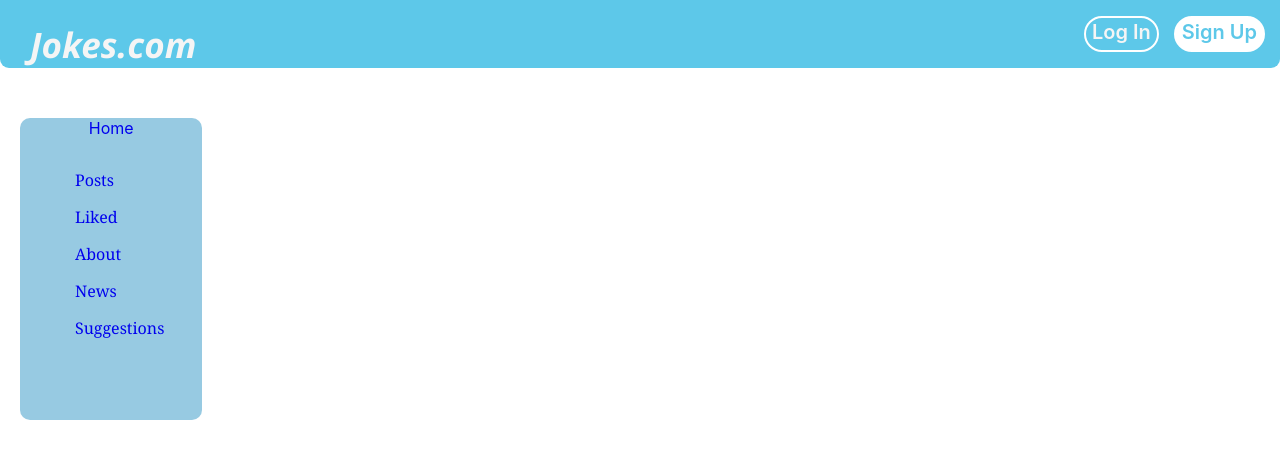
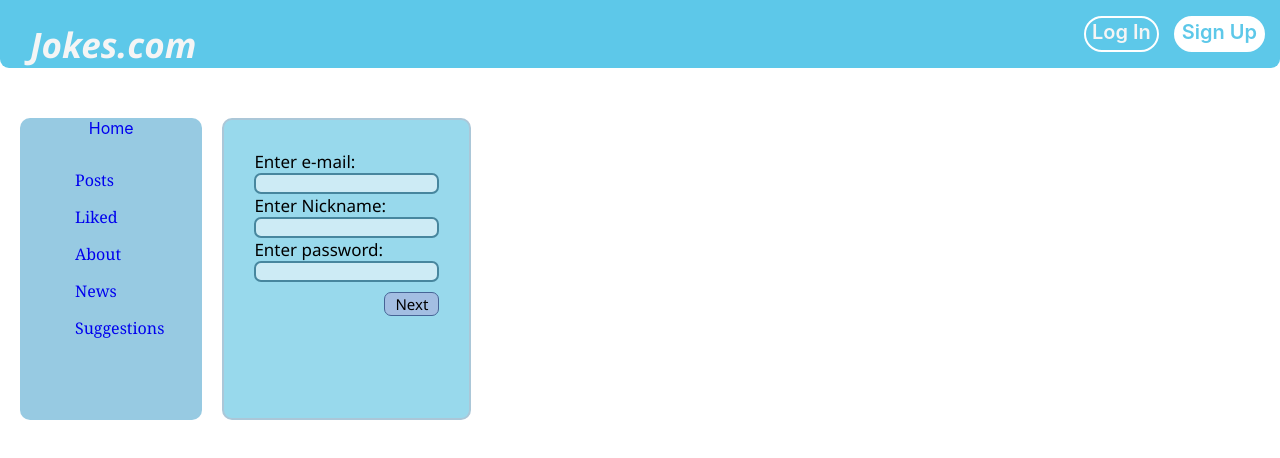
Before and after one commit to SergeyTsukanov/anekdot_site, a React (Create React App) app in the folder client/: page /signup in a window 1280 px wide. Shown: the top 458 px of the page. Built offline with nearby package versions, Linux system fonts and the light colour scheme.

Commit message:
Reg form added

```diff
--- a/client/package.json
+++ b/client/package.json
@@ -37,5 +37,5 @@
       "last 1 safari version"
     ]
   },
-  "proxy":"http://localhost:3001"
+  "proxy": "http://localhost:3001"
 }
--- a/client/src/App.js
+++ b/client/src/App.js
@@ -2,8 +2,10 @@
 import { BrowserRouter, NavLink, Route, Switch } from "react-router-dom";
 import { MainPage } from "./MainPage/MainPage.jsx"
 import { AboutPage } from "./About/AboutPage.jsx";
+import {RegForm} from "./RegForm/RegForm.jsx"
 import { NavBar } from "./NavBar/NavBar.jsx"
 import styles from "./App.module.css"
+
 
 function App() {
   return (
@@ -18,6 +20,7 @@
 
               <Route path="/" exact component={MainPage} />
               <Route path="/about" component={AboutPage} />
+              <Route path ="/signup" component={RegForm} />
 
             </Switch>
           </div>
--- a/client/src/Header/Header.jsx
+++ b/client/src/Header/Header.jsx
@@ -1,16 +1,26 @@
-import { NavLink } from 'react-router-dom'
-import styles from './Header.module.css'
+import { NavLink } from "react-router-dom";
+import styles from "./Header.module.css";
 
 export const Header = (props) => {
-    return <header className={styles.header}>
-        <div className={styles.container}>
-            <div className={styles.logo_container}>
-                <h1><NavLink to="/" className={styles.logo}>Jokes.com</NavLink> </h1>
-            </div>
-            <div className={styles.button_container}>
-                <a className={styles.button_log_in} href="#signin">Log In</a>
-                <a className={styles.button_sign_up} href="signup">Sign Up</a>
-            </div>
+  return (
+    <header className={styles.header}>
+      <div className={styles.container}>
+        <div className={styles.logo_container}>
+          <h1>
+            <NavLink to="/" className={styles.logo}>
+              Jokes.com
+            </NavLink>{" "}
+          </h1>
         </div>
+        <div className={styles.button_container}>
+          <a className={styles.button_log_in} href="#signin">
+            Log In
+          </a>
+          <a className={styles.button_sign_up} href="signup">
+            Sign Up
+          </a>
+        </div>
+      </div>
     </header>
-}
+  );
+};
--- /dev/null
+++ b/client/src/RegForm/RegForm.jsx
@@ -0,0 +1,40 @@
+import styles from "./RegForm.module.css";
+
+export const RegForm = (props) => {
+  return (
+    <form className={styles.RegForm}>
+      {/* <div className={styles.RegForm_container}> */}
+        {/* <div className={styles.inputs}> */}
+          {/* <div className={styles.inputs_container}> */}
+            {/* <div className={styles.email_input}> */}
+              <label className={styles.label_name}>
+                Enter e-mail:
+                <input className={styles.inputs} type="text" />
+              </label>
+            {/* </div> */}
+            {/* <div className={styles.nickname_input}> */}
+              <label className={styles.label_name}>
+                Enter Nickname:
+                <input className={styles.inputs} type="text" />
+              </label>
+            {/* </div> */}
+            {/* <div className={styles.password_input}> */}
+              <label className={styles.label_name}>
+                Enter password:
+                <input className={styles.inputs} type="text" />
+              </label>
+            {/* </div> */}
+          {/* </div> */}
+          {/* <div classname={styles.buttons}> */}
+            {/* <div className={styles.buttons_container}> */}
+              <div>
+                <input className={styles.next_button}  type="submit" value="Next" />
+              </div>
+              <div className={styles.back_button}> </div>
+            {/* </div> */}
+          {/* </div> */}
+        {/* </div> */}
+      {/* </div> */}
+    </form>
+  );
+};
--- /dev/null
+++ b/client/src/RegForm/RegForm.module.css
@@ -0,0 +1,38 @@
+.RegForm{
+    display: flex;
+    flex-direction: column;
+    margin-left: 20px;
+    border: solid 2px rgb(171, 199, 216);
+    border-radius: 10px;
+    background-color: rgb(152, 217, 236);
+    padding: 30px;
+
+}
+
+.label_name{
+    display: block;
+    justify-content: center;
+    font-family:'Segoe UI', Tahoma, Geneva, Verdana, sans-serif;
+    font-size: 17px;
+}
+
+.inputs{
+    display:block;
+    border: solid 2px rgb(71, 134, 158);
+    border-radius: 7px;
+    background-color: rgb(205, 235, 245);
+}
+
+.next_button{
+    font-family: 'Segoe UI', Tahoma, Geneva, Verdana, sans-serif;
+    font-size: 15px;
+    font-weight: 500;
+    margin-top: 10px;
+    padding-left: 10px;
+    padding-right: 10px;
+    float:right;
+    display: block;
+    border: solid 1px rgb(70, 100, 150);
+    border-radius: 7px;
+    background-color: rgb(163, 190, 226);
+}
--- a/package.json
+++ b/package.json
@@ -7,11 +7,12 @@
     "test": "echo \"Error: no test specified\" && exit 1",
     "client": "cd client && npm start",
     "server": "node  index.js",
-    "dev" : "concurrently  -n ' server,client' -c 'green,blue' \"nodemon index.js\" \"npm rum client\" "
+    "dev": "concurrently  -n ' server,client' -c 'green,blue' \"nodemon index.js\" \"npm rum client\" "
   },
   "author": "",
   "license": "ISC",
   "dependencies": {
+    "concurrently": "^5.3.0",
     "express": "^4.17.1",
     "nodemon": "^2.0.7"
   }
```
Also changed, not shown: 2 other files (tests, documents, lock files or other folders).
